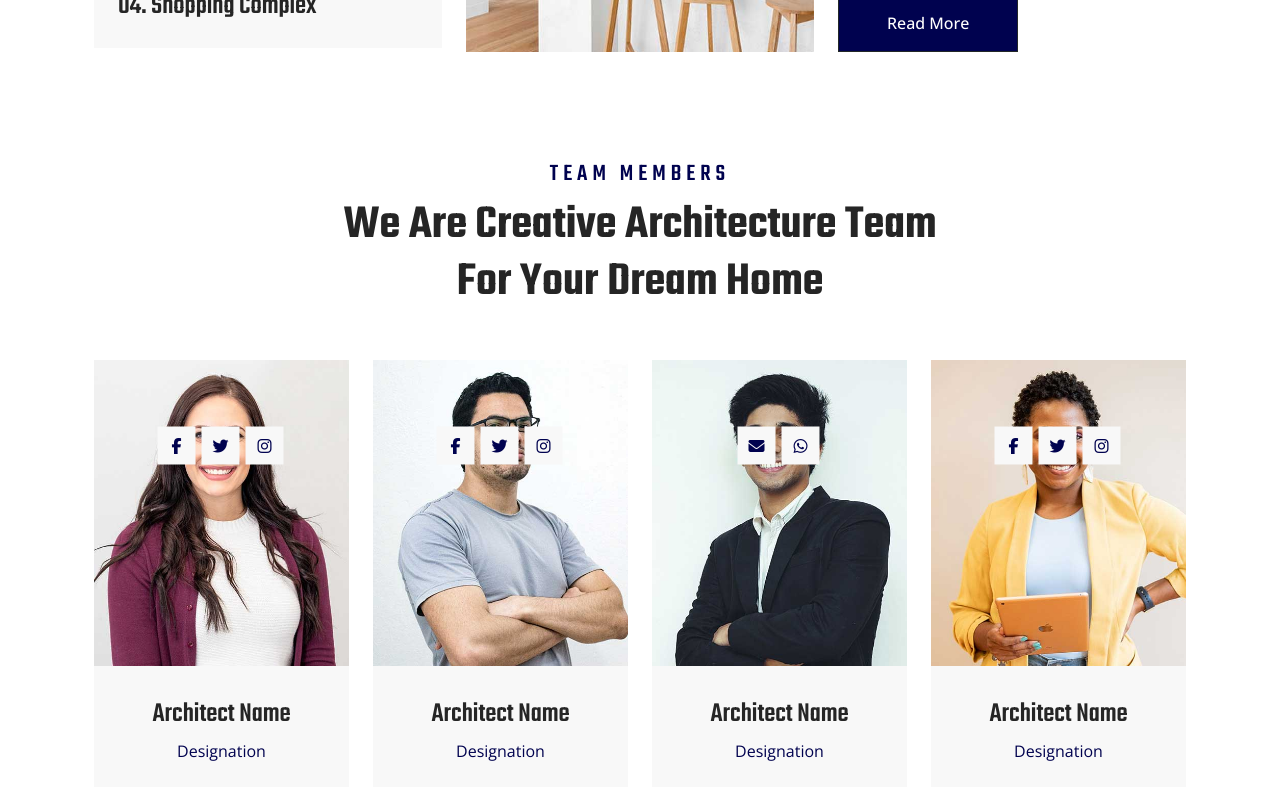
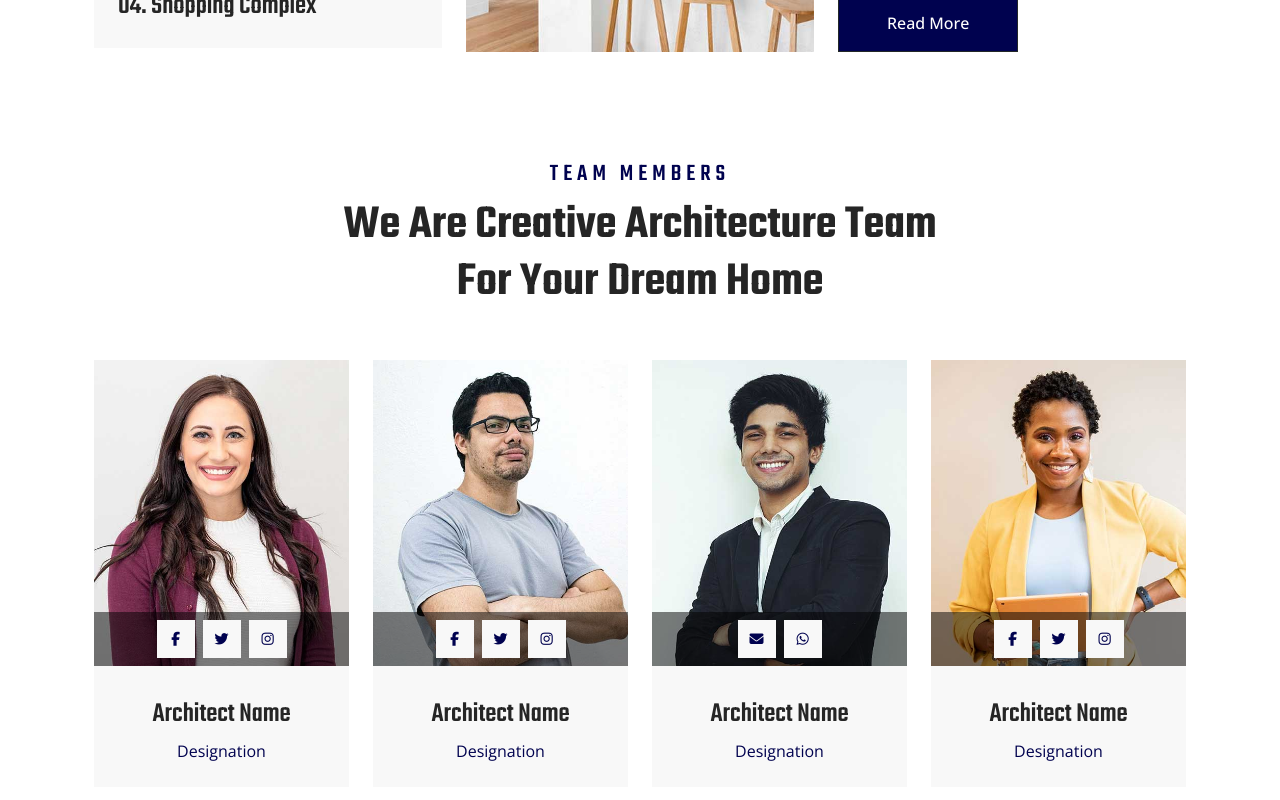
Before and after one commit to mdYaqin/2F-Resources, a Next.js app in the folder new_app/: page / in a window 1280 px wide. Shown: the part 4266-5066 px from the top of the page. Built offline with nearby package versions, Linux system fonts and the light colour scheme.

Commit message:
fixed social ico positioning

```diff
--- a/new_app/src/components/TeamMembers.tsx
+++ b/new_app/src/components/TeamMembers.tsx
@@ -1,59 +1,60 @@
 "use client";
-import { useEffect } from "react";
+
+import React, { useEffect } from "react";
+import Image from "next/image";
 import AOS from "aos";
 import "aos/dist/aos.css";
-import Image from "next/image";
 import Link from "next/link";
 
 const teamMembers = [
   {
     name: "Architect Name",
-    role: "Designation",
+    designation: "Designation",
     img: "/img/team-1.jpg",
     socials: [
       { icon: "fab fa-facebook-f", url: "#" },
       { icon: "fab fa-twitter", url: "#" },
       { icon: "fab fa-instagram", url: "#" },
     ],
-    delay: "100",
+    aosDelay: "100",
   },
   {
     name: "Architect Name",
-    role: "Designation",
+    designation: "Designation",
     img: "/img/team-2.jpg",
     socials: [
       { icon: "fab fa-facebook-f", url: "#" },
       { icon: "fab fa-twitter", url: "#" },
       { icon: "fab fa-instagram", url: "#" },
     ],
-    delay: "300",
+    aosDelay: "300",
   },
   {
     name: "Architect Name",
-    role: "Designation",
+    designation: "Designation",
     img: "/img/team-3.jpg",
     socials: [
       { icon: "fas fa-envelope", url: "#" },
       { icon: "fab fa-whatsapp", url: "#" },
     ],
-    delay: "500",
+    aosDelay: "500",
   },
   {
     name: "Architect Name",
-    role: "Designation",
+    designation: "Designation",
     img: "/img/team-4.jpg",
     socials: [
       { icon: "fab fa-facebook-f", url: "#" },
       { icon: "fab fa-twitter", url: "#" },
       { icon: "fab fa-instagram", url: "#" },
     ],
-    delay: "700",
+    aosDelay: "700",
   },
 ];
 
-export default function TeamMembers() {
+const TeamSection = () => {
   useEffect(() => {
-    AOS.init({ duration: 1000, once: true });
+    AOS.init({ once: true });
   }, []);
 
   return (
@@ -63,7 +64,7 @@ export default function TeamMembers() {
           className="text-center mx-auto mb-5"
           data-aos="fade-up"
           data-aos-delay="100"
-          style={{ maxWidth: 600 }}
+          style={{ maxWidth: "600px" }}
         >
           <h4 className="section-title">Team Members</h4>
           <h1 className="display-5 mb-4">
@@ -71,29 +72,32 @@ export default function TeamMembers() {
           </h1>
         </div>
         <div className="row g-0 team-items">
-          {teamMembers.map((member, i) => (
+          {teamMembers.map((member, index) => (
             <div
-              key={i}
               className="col-lg-3 col-md-6"
+              key={index}
               data-aos="fade-up"
-              data-aos-delay={member.delay}
+              data-aos-delay={member.aosDelay}
             >
               <div className="team-item position-relative">
-                <div className="position-relative">
+                <div className="position-relative overflow-hidden">
                   <Image
                     src={member.img}
                     alt={member.name}
-                    className="img-fluid"
                     width={500}
                     height={600}
-                    style={{ width: "100%", height: "auto" }}
+                    className="img-fluid w-100"
+                    style={{ objectFit: "cover", height: "100%" }}
                   />
-                  <div className="team-social text-center position-absolute top-50 start-50 translate-middle">
+                  <div
+                    className="team-social position-absolute start-0 bottom-0 w-100 text-center py-2"
+                    style={{ backgroundColor: "rgba(0, 0, 0, 0.5)" }}
+                  >
                     {member.socials.map((social, idx) => (
                       <Link
                         key={idx}
                         href={social.url}
-                        className="btn btn-square me-1"
+                        className="btn btn-square btn-sm text-white mx-1"
                       >
                         <i className={social.icon}></i>
                       </Link>
@@ -102,7 +106,7 @@ export default function TeamMembers() {
                 </div>
                 <div className="bg-light text-center p-4">
                   <h3 className="mt-2">{member.name}</h3>
-                  <span className="text-primary">{member.role}</span>
+                  <span className="text-primary">{member.designation}</span>
                 </div>
               </div>
             </div>
@@ -111,4 +115,6 @@ export default function TeamMembers() {
       </div>
     </div>
   );
-}
+};
+
+export default TeamSection;
```
